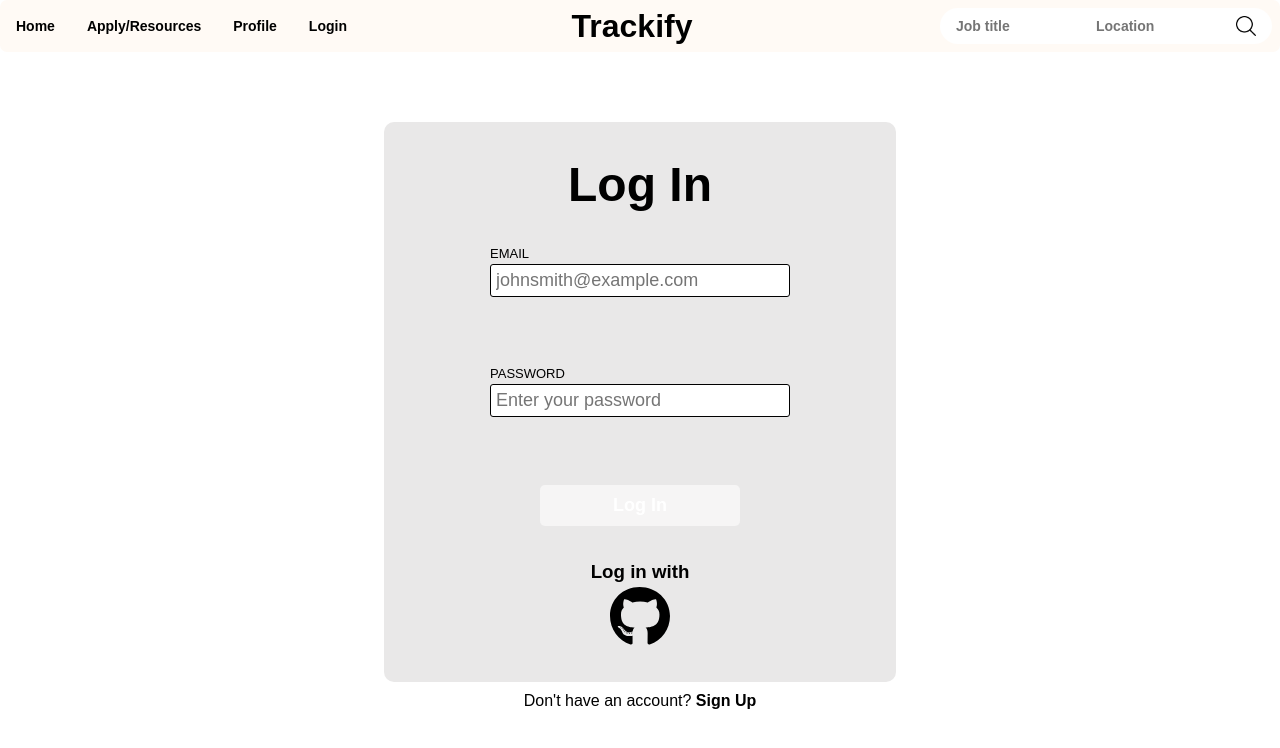
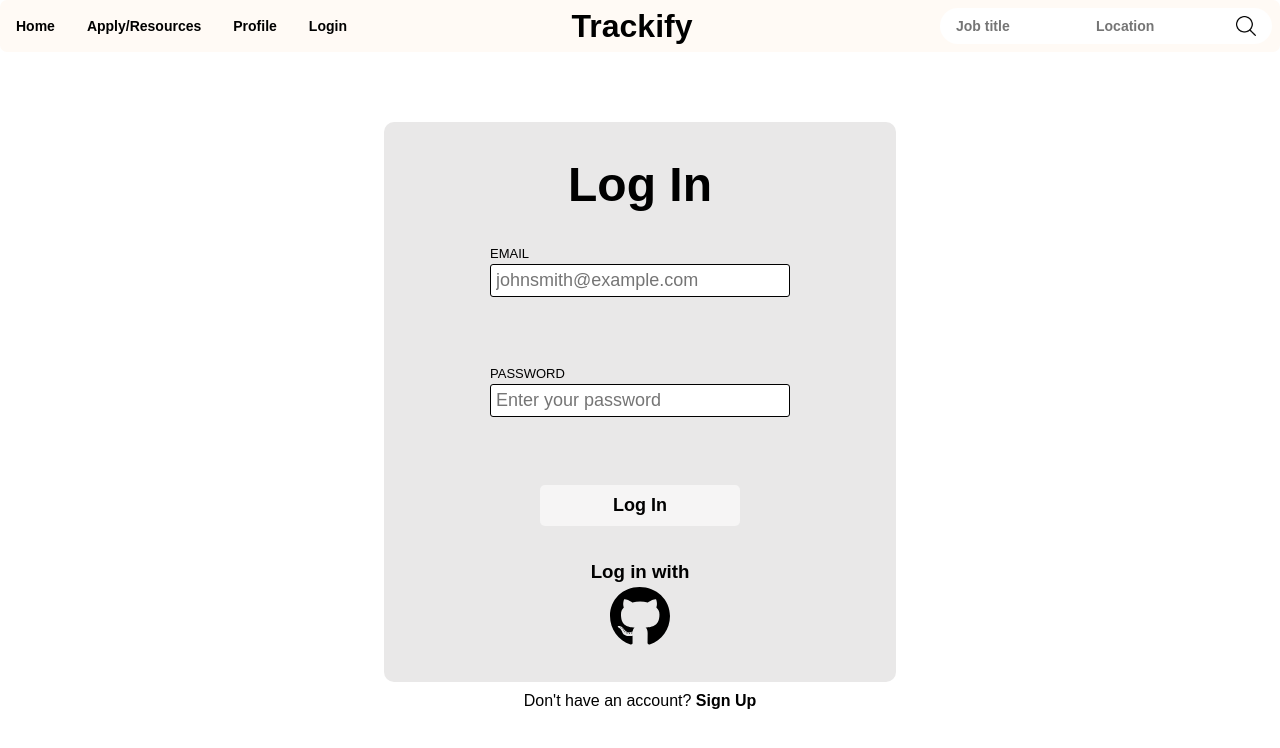
Before and after one commit to mariiaonokhina/trackify, a React (Vite) app: page /login in a window 1280 px wide. Shown: the top 748 px of the page. Built offline with nearby package versions, Linux system fonts and the light colour scheme; no server answers.

Commit message:
Changed color of a button

```diff
--- a/src/styles/LogInForm.css
+++ b/src/styles/LogInForm.css
@@ -53,6 +53,11 @@ label {
     background-color: rgb(246, 245, 245);
     font-weight: bold;
     cursor: pointer;
+    color: black;
+}
+
+.login-form-btn:hover {
+    color: white;
 }
 
 .login-github-container {
```
